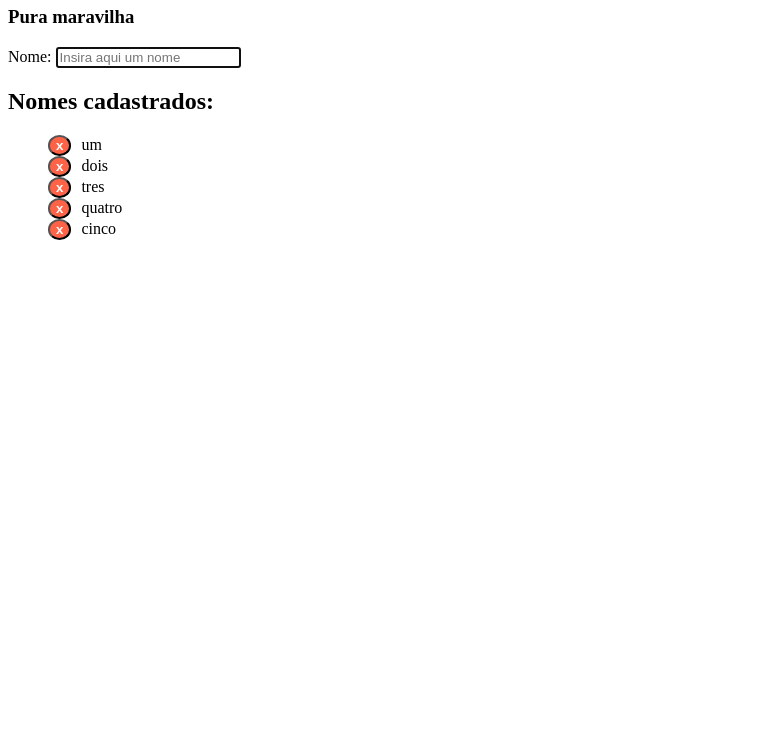
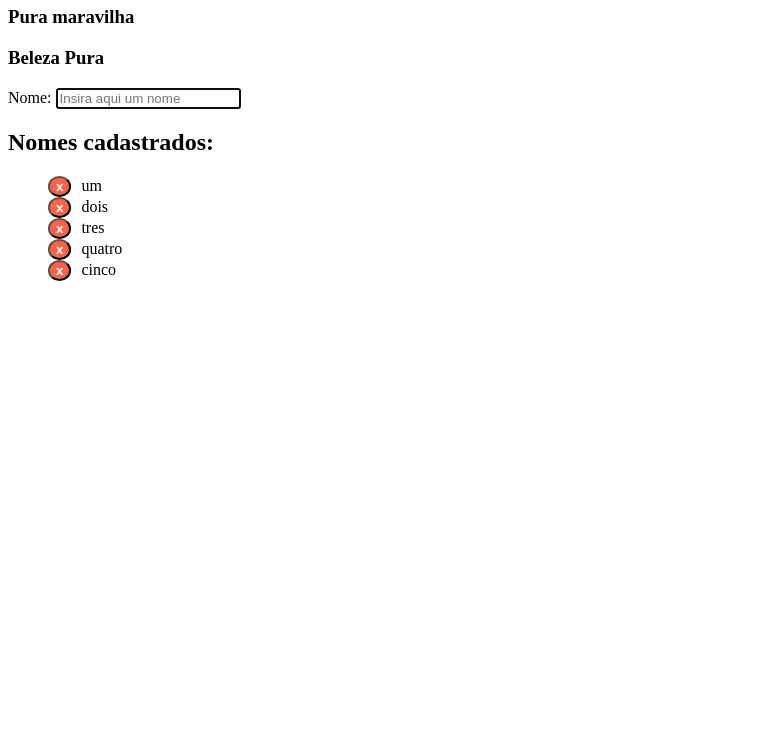
Before and after one commit to BRMonte/CRUD, a plain HTML site: page index.html in a window 1280 px wide. Shown: the part 60-800 px from the top of the page, without its empty margins (0-767 px from the left). Drawn offline with Linux system fonts and the light colour scheme.

Commit message:
Beleza Pura

```diff
--- a/index.html
+++ b/index.html
@@ -8,6 +8,7 @@
 <body>
   <h1>Create, SHow, Edit and Delete with com JavaScript</h1>
   <h3>Pura maravilha</h3>
+  <h3>Beleza Pura</h3>
   <form id="Formulario">
     <label for="input">Nome:</label>
     <input id="Input" type="text" placeholder="Insira aqui um nome">
```
